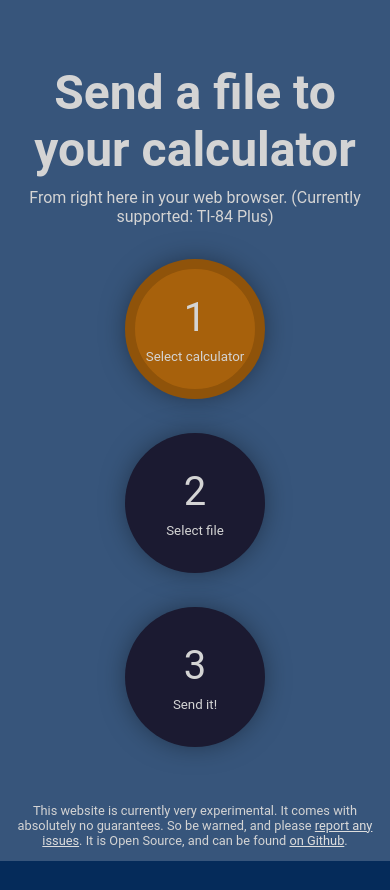
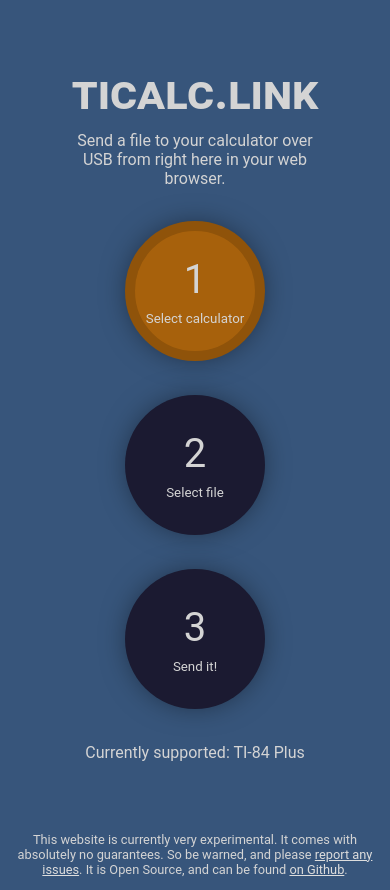
Before and after one commit to Timendus/ticalc.link, a website: page docs/index.html in a window 390 px wide. Before the commit the page ends 861 px from the top, so only its background shows below. Drawn offline with Linux system fonts and the light colour scheme.

Commit message:
Be more explicit and accept only the right files

```diff
--- a/docs/index.html
+++ b/docs/index.html
@@ -10,16 +10,17 @@
   <body>
     <main>
       <section id="flow">
-        <h1>Send a file to your calculator</h1>
-        <p>From right here in your web browser. (Currently supported: <span id="supported"></span>)</p>
+        <h1>ticalc.link</h1>
+        <p>Send a file to your calculator over USB from right here in your web browser.</p>
         <section class="buttons">
           <button id="connect" class="active"><span>1</span> Select calculator</button>
           <button id="upload"><span>2</span> Select file</button>
           <button id="start"><span>3</span> Send it!</button>
         </section>
+        <p>Currently supported: <span id="supported"></span></p>
       </section>
       <section id="incompatible">
-        <h1>Send a file to your calculator</h1>
+        <h1>ticalc.link</h1>
         <p>Sorry, this web browser does not support WebUSB. Please try using a different web browser!</p>
       </section>
     </main>
--- a/package.json
+++ b/package.json
@@ -9,7 +9,7 @@
   "license": "GPL-3.0-or-later",
   "devDependencies": {
     "node-sass": "^4.14.1",
-    "ticalc-usb": "^1.0.0",
+    "ticalc-usb": "^1.0.1",
     "webpack": "^4.43.0",
     "webpack-cli": "^3.3.12",
     "webpack-dev-server": "^3.11.0"
--- a/src/index.js
+++ b/src/index.js
@@ -85,6 +85,7 @@
 function selectFile() {
   const input = document.createElement('input');
   input.type  = 'file';
+  input.accept = '.8xp,.8xg';
   input.addEventListener('change', async c => {
     file = tifiles.parseFile(await readFile(c.target.files[0]));
     console.log(file);
--- a/styles/index.scss
+++ b/styles/index.scss
@@ -25,7 +25,8 @@
 
 h1 {
   font-size: 3em;
-  margin: 1em 0 0.2em 0;
+  margin: 0 0 0.2em 0;
+  font-variant: small-caps;
 }
 
 main {
@@ -38,7 +39,7 @@
     display: none;
     background-color: rgba(255, 255, 255, 0.2);
     width: 100vw;
-    padding: 1em;
+    padding: 4em;
 
     -webkit-box-shadow: $shadow;
     -moz-box-shadow: $shadow;
@@ -50,6 +51,10 @@
 
     &#incompatible {
       padding-bottom: 5em;
+    }
+
+    @media screen and (max-width: 600px) {
+      padding-bottom: 8em;
     }
   }
 }
@@ -127,10 +132,10 @@
 
   @media screen and (max-width: 600px) {
     flex-direction: column;
-    padding-bottom: calc(4vh + 4em);
+    margin: 2vh;
 
     button {
-      margin: 4vh 2vw 0vh 2vw;
+      margin: 2vh 2vw 2vh 2vw;
     }
   }
 
```
Also changed, not shown: docs/index.js, docs/style.css, 1 other file.
